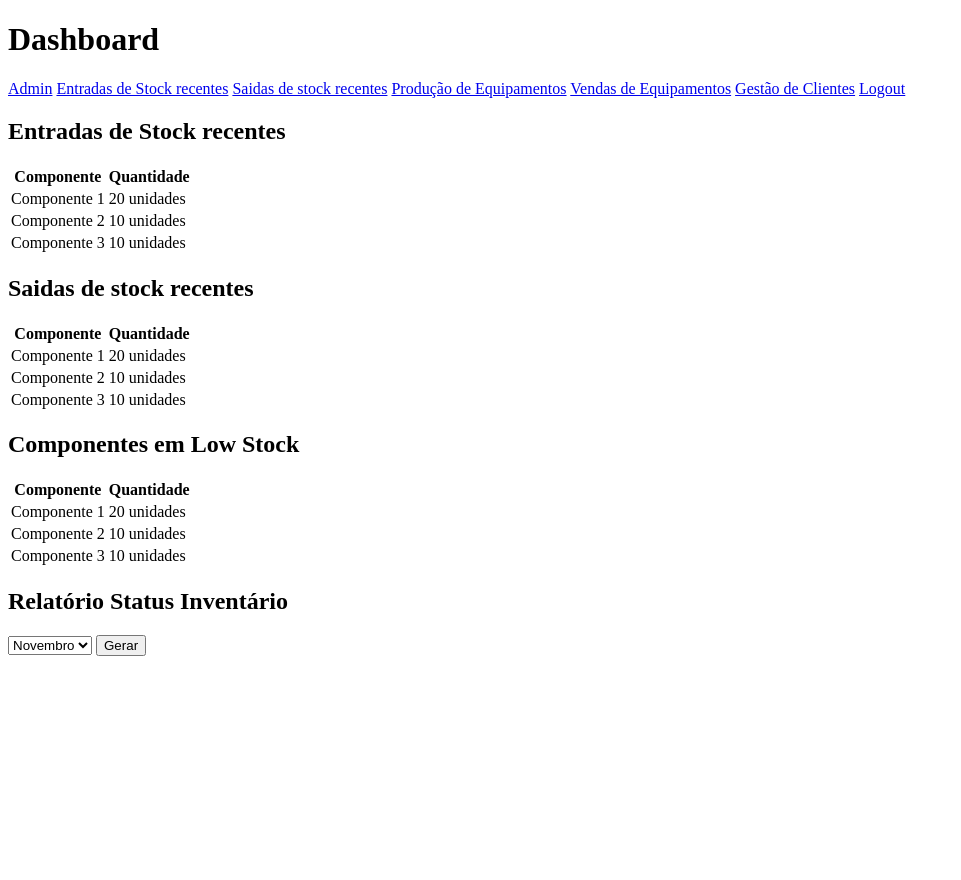
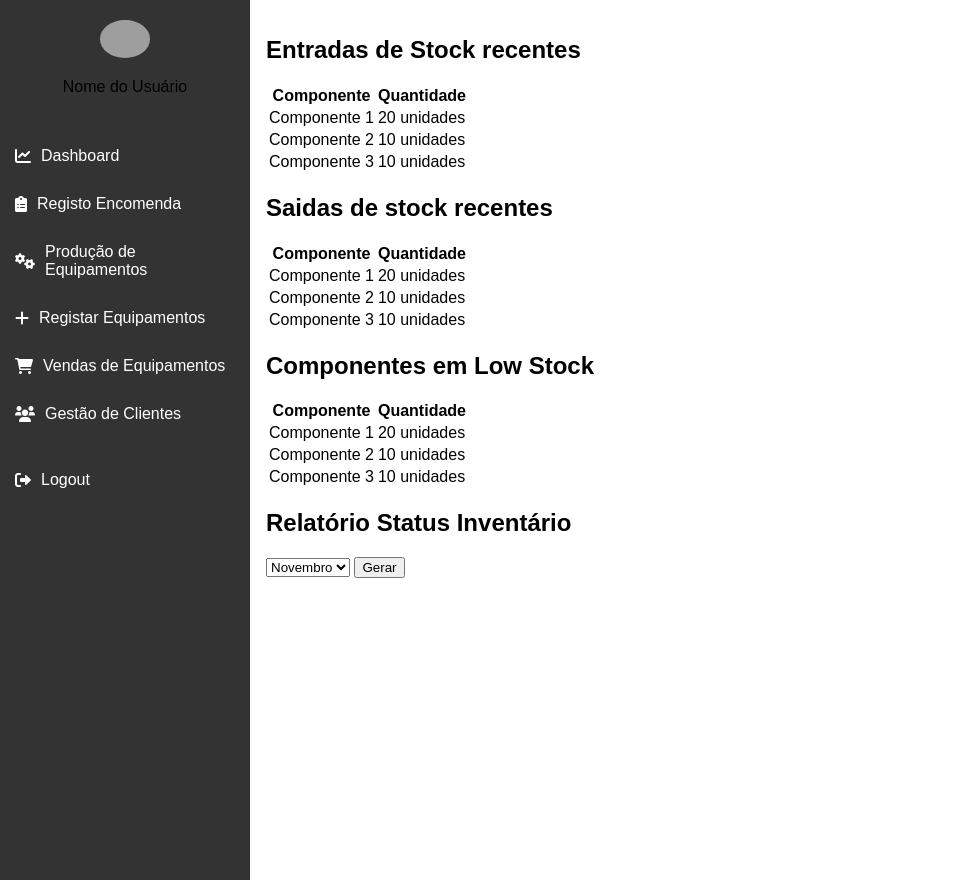
Before and after one commit to cee02/bdii-site, a Django app: page /bdii_app/dashboard/ in a window 1280 px wide. Shown: the whole page, without its empty margins (0-961 px from the left). Run offline with Django 4.2, Linux system fonts and the light colour scheme; grey boxes are pictures that could not be loaded.

Commit message:
Dashboard, registo encomenda inicio

```diff
--- a/bdii_django/bdii_app/templates/dashboard.html
+++ b/bdii_django/bdii_app/templates/dashboard.html
@@ -1,45 +1,112 @@
 <!DOCTYPE html>
+<html lang="en">
+<head>
+    <meta charset="UTF-8">
+    <meta name="viewport" content="width=device-width, initial-scale=1.0">
+    <link rel="stylesheet" href="https://cdnjs.cloudflare.com/ajax/libs/font-awesome/6.0.0/css/all.min.css">
+    <style>
+        body {
+            margin: 0;
+            font-family: 'Arial', sans-serif;
+        }
 
-<html
+        .sidebar {
+            height: 100%;
+            width: 60px;
+            position: fixed;
+            top: 0;
+            left: 0;
+            background-color: #333;
+            overflow-x: hidden;
+            padding-top: 20px;
+            transition: 0.5s;
+            display: flex;
+            flex-direction: column;
+            align-items: center;
+        }
 
-lang="pt-br">
+        .sidebar:hover {
+            width: 250px;
+        }
 
-<head>
+        .menu {
+            list-style: none;
+            padding: 0;
+            margin: 0;
+        }
+
+        .menu-text {
+            display: none; /* Hide text content by default */
+        }
+
+        .menu a {
+            text-decoration: none;
+            color: white;
+            padding: 15px;
+            display: flex;
+            align-items: center;
+            transition: 0.3s;
+        }
+
+        .menu i {
+            margin-right: 10px; /* Add some space between icon and text */
+            display: inline; /* Show icons */
+        }
+
+        .menu a:hover {
+            background-color: rgba(57, 91, 141, 0.973);
+        }
+
+        .sidebar:hover .menu-text {
+            display: inline; /* Show text content on sidebar hover */
+        }
+
+        .user-profile {
+            text-align: center;
+            padding-bottom: 20px;
+        }
+
+        .user-profile img {
+            width: 50px;
+            border-radius: 50%;
+        }
+
+        .content {
+            margin-left: 250px;
+            padding: 16px;
+        }
+    </style>
+    <title>Dashboard</title>
 
 
-<meta
-
-charset="UTF-8">
 
 
-<meta
-
-name="viewport"
-
-content="width=device-width, initial-scale=1.0">
-
-
-<title>Dashboard</title>
 
 </head>
-
 <body>
 
 
-<header>
 
 
-<h1>Dashboard</h1>
-    <nav>
-      <a href="#">Admin</a>
-      <a href="#">Entradas de Stock recentes</a>
-      <a href="#">Saidas de stock recentes</a>
-      <a href="#">Produção de Equipamentos</a>
-      <a href="#">Vendas de Equipamentos</a>
-      <a href="#">Gestão de Clientes</a>
-      <a href="#">Logout</a>
-    </nav>
-  </header>
+
+<div class="sidebar" id="sidebar">
+    <div class="user-profile">
+        <img src="user-avatar.jpg" alt="User Avatar">
+        <p>Nome do Usuário</p>
+    </div>
+    <ul class="menu">
+        <li><a href="#"><i class="fas fa-chart-line"></i><span class="menu-text">Dashboard</span></a></li>
+        <li><a href="{% url 'registo_encomenda' %}"><i class="fas fa-clipboard-list"></i><span class="menu-text">Registo Encomenda</span></a></li>
+        <li><a href="#"><i class="fas fa-cogs"></i><span class="menu-text">Produção de Equipamentos</span></a></li>
+        <li><a href="#"><i class="fas fa-plus"></i><span class="menu-text">Registar Equipamentos</span></a></li>
+        <li><a href="#"><i class="fas fa-shopping-cart"></i><span class="menu-text">Vendas de Equipamentos</span></a></li>
+        <li><a href="#"><i class="fas fa-users"></i><span class="menu-text">Gestão de Clientes</span></a></li>
+        <br>
+        <li><a href="#"><i class="fas fa-sign-out-alt"></i><span class="menu-text">Logout</span></a></li>
+    </ul>
+</div>
+<div class="content">
+    <!-- Conteúdo da sua página vai aqui -->
     <main>
       <section class="entradas">
         <h2>Entradas de Stock recentes</h2>
@@ -130,5 +197,6 @@ content="width=device-width, initial-scale=1.0">
         </form>
       </section>
     </main>
+</div>
 </body>
 </html>
--- a/bdii_django/bdii_app/urls.py
+++ b/bdii_django/bdii_app/urls.py
@@ -3,4 +3,5 @@ from . import views
 
 urlpatterns = [
     path('dashboard/', views.dashboard, name='dashboard'),
+    path('registo_encomenda/', views.registo_encomenda, name='registo_encomenda'),
 ]
--- a/bdii_django/bdii_app/views.py
+++ b/bdii_django/bdii_app/views.py
@@ -3,3 +3,6 @@ from django.shortcuts import render
 
 def dashboard(request):
     return render(request, 'dashboard.html')
+
+def registo_encomenda(request):
+    return render(request, 'registo_encomenda.html')
```
Also changed, not shown: bdii_django/bdii_app/templates/registo_encomenda.html (+71 -0 lines). Lines whose indentation alone changed are shown as unchanged.
